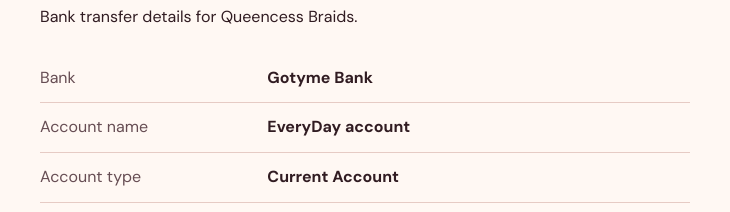
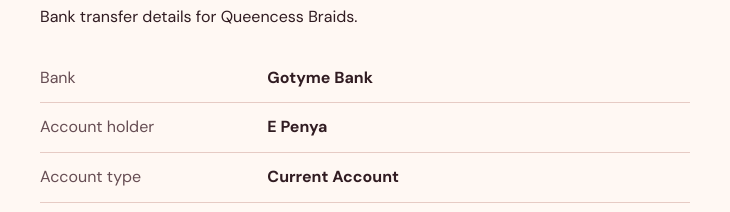
Before and after one commit to Lilonke01/queencess-braids, a plain HTML site: page dist/index.html in a window 1280 px wide. Shown: the part 3317-3529 px from the top of the page, 8-738 px from the left. Drawn offline with nearby package versions, Linux system fonts and the light colour scheme; a web font is replaced by a local one.

Commit message:
Correct payment account holder to E Penya

```diff
--- a/dist/index.html
+++ b/dist/index.html
@@ -176,7 +176,7 @@
       <p>Bank transfer details for Queencess Braids.</p>
       <dl class="bank-details">
         <div><dt>Bank</dt><dd>Gotyme Bank</dd></div>
-        <div><dt>Account name</dt><dd>EveryDay account</dd></div>
+        <div><dt>Account holder</dt><dd>E Penya</dd></div>
         <div><dt>Account type</dt><dd>Current Account</dd></div>
         <div><dt>Account number</dt><dd>51079054590</dd></div>
         <div><dt>Branch code</dt><dd>678910</dd></div>
```
